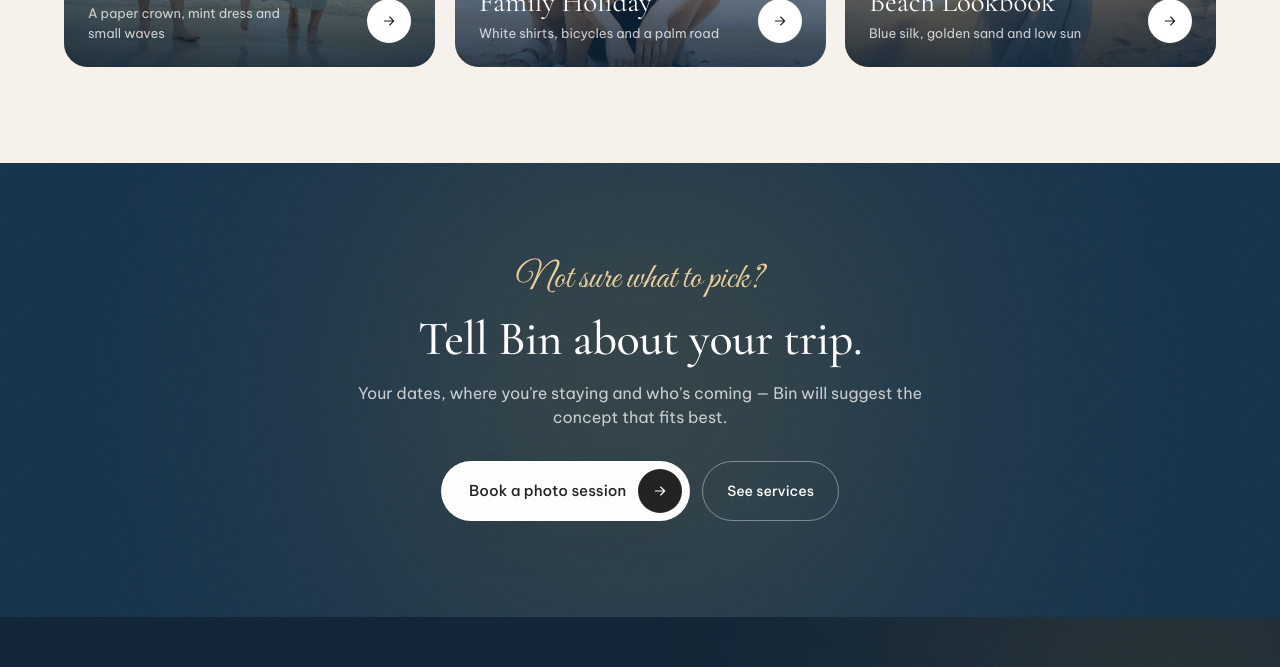
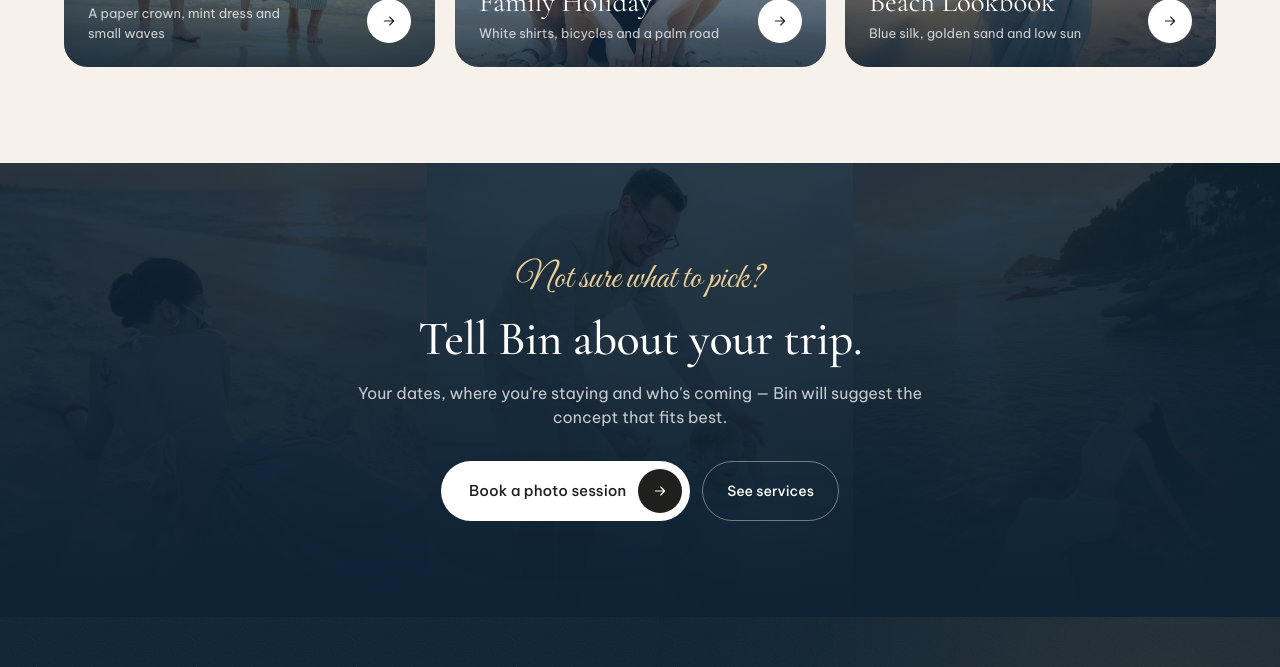
Before and after one commit to buiphucnhannn/BinStudio, a Next.js app: page /en/bo-suu-tap in a window 1280 px wide. Shown: the part 2240-2907 px from the top of the page. Built offline with nearby package versions, Linux system fonts and the light colour scheme; no server answers.

Commit message:
feat: add collections list page and site data module

```diff
--- a/src/app/[lang]/bo-suu-tap/page.js
+++ b/src/app/[lang]/bo-suu-tap/page.js
@@ -107,9 +107,24 @@ export default async function CollectionsListPage({ params }) {
 
       <section
         data-nav-theme="dark"
-        className="grain relative overflow-hidden bg-navy py-16 text-white lg:py-24"
+        className="relative overflow-hidden bg-navy-deep py-16 text-white lg:py-24"
       >
-        <div className="pointer-events-none absolute top-1/2 left-1/2 h-[520px] w-[520px] -translate-x-1/2 -translate-y-1/2 rounded-full bg-accent/25 blur-[150px]" />
+        {/* Nền 3 ảnh mờ + lớp navy (đồng bộ với khối kết trang Dịch vụ) */}
+        <div className="absolute inset-0 bleed-cap grid grid-cols-3 opacity-35">
+          {page.ctaBg.map((im) => (
+            <div key={im.src} className="relative">
+              <Pic
+                src={im.src}
+                alt=""
+                fill
+                sizes="34vw"
+                className="object-cover"
+                style={{ objectPosition: im.pos }}
+              />
+            </div>
+          ))}
+        </div>
+        <div className="absolute inset-0 bg-gradient-to-t from-navy-deep via-navy-deep/80 to-navy-deep/60" />
         <Container className="relative text-center">
           <p className="reveal font-script text-3xl text-accent-light sm:text-4xl">
             {page.ctaScript}
--- a/src/data/site.js
+++ b/src/data/site.js
@@ -1076,6 +1076,12 @@ export const collectionsPage = {
     "Ngày bạn ở đảo, nơi bạn ở và những người đi cùng — Bin sẽ gợi ý concept phù hợp nhất.",
     "Your dates, where you're staying and who's coming — Bin will suggest the concept that fits best.",
   ),
+  // Nền 3 ảnh mờ cho khối mời gọi cuối trang
+  ctaBg: [
+    { src: P("beach-lookbook", 4), pos: "center 45%" },
+    { src: P("family-beach", 9), pos: "center 35%" },
+    { src: P("sunset-portrait", 10), pos: "center 35%" },
+  ],
   // Hero trang bộ sưu tập: 3 cột ảnh trôi dọc
   columns: [
     [P("wedding-beach", 1), P("family-beach", 5), P("sunset-portrait", 7)],
```
